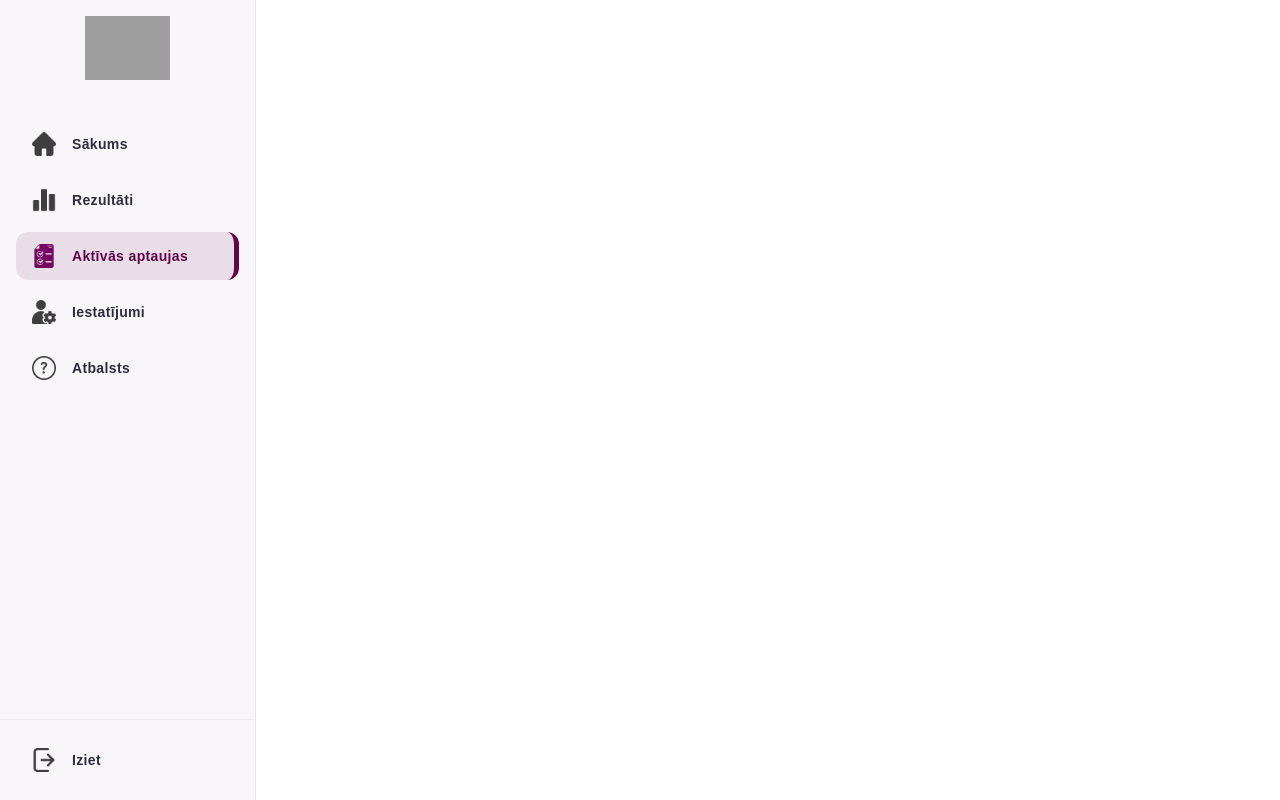
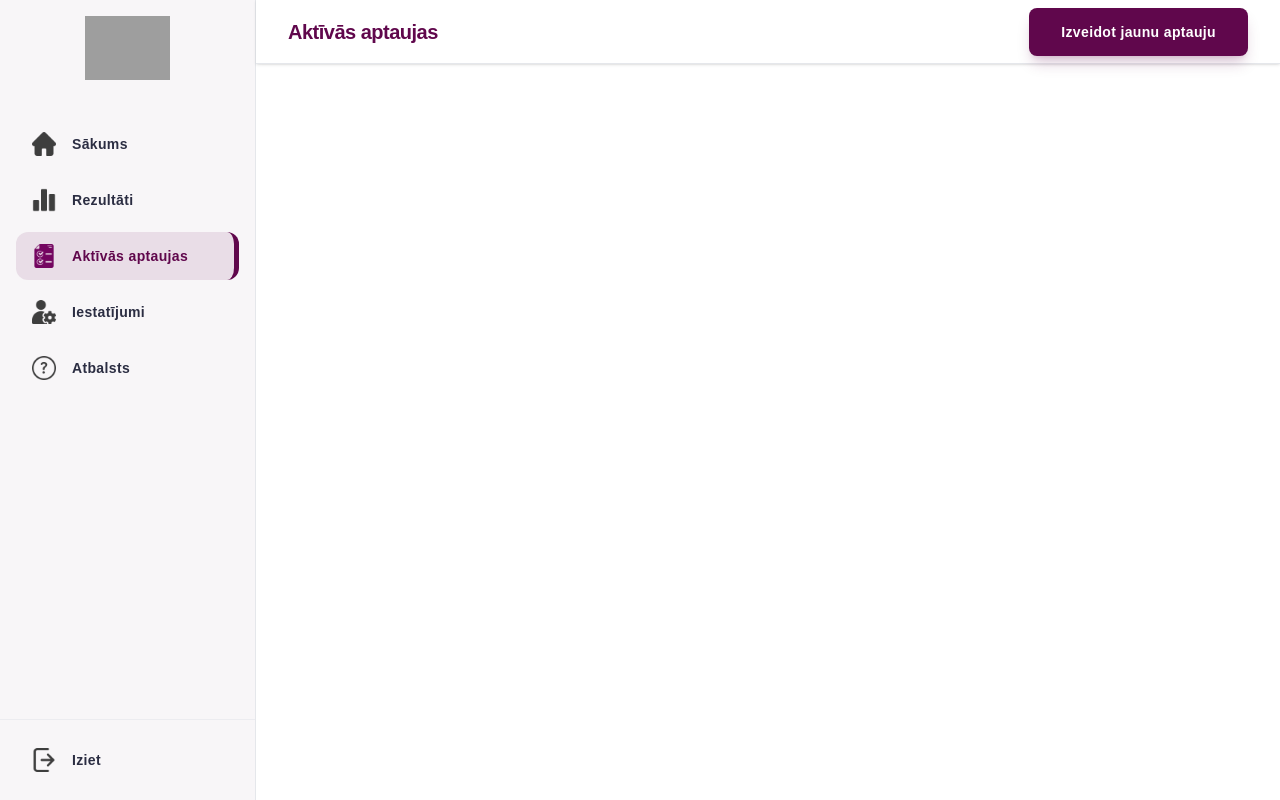
Before and after one commit to 23DP1NKris/Poller, a React (Vite) app in the folder frontend/: page /active-polls in a window 1280 px wide. Built offline with nearby package versions, Linux system fonts and the light colour scheme; grey boxes are pictures that could not be loaded.

Commit message:
Added a DashboardHeader component

```diff
--- /dev/null
+++ b/frontend/src/layouts/DashboardHeader.jsx
@@ -0,0 +1,20 @@
+import WithBackgroundBtn from "../components/WithBackgroundBtn.jsx"
+
+function DashboardHeader(props) {
+
+    return (
+        <header className="fixed top-0 left-0 lg:left-64 right-0 z-50 bg-white border-b border-gray-200 flex items-center justify-between px-8 h-16 shadow-sm">
+
+            <div className="flex items-center gap-4 ">
+                <h2 className="text-xl font-bold tracking-tight text-primary">{props.title}</h2>
+            </div>
+
+            <div className="flex items-center gap-4">
+                <WithBackgroundBtn text="Izveidot jaunu aptauju" />
+            </div>
+
+        </header>
+    )
+}
+
+export default DashboardHeader
--- a/frontend/src/layouts/Header.jsx
+++ b/frontend/src/layouts/GuestHeader.jsx
@@ -4,7 +4,7 @@ import close_menu_icon from "../assets/images/close_icon.png"
 import dropdown_arrow from "../assets/images/dropdown_arrow_down.png"
 import Logo from "../components/Logo.jsx"
 
-function Header() {
+function GuestHeader() {
     const [isOpen, setIsOpen] = useState(false)
 
     return (
@@ -86,4 +86,4 @@ function Header() {
     )
 }
 
-export default Header
+export default GuestHeader
--- a/frontend/src/pages/ActivePolls.jsx
+++ b/frontend/src/pages/ActivePolls.jsx
@@ -1,8 +1,20 @@
 import Sidebar from "../layouts/Sidebar.jsx"
+import DashboardHeader from "../layouts/DashboardHeader.jsx"
 
 function ActivePolls() {
     return(
-        <Sidebar />
+        <div className="flex min-h-screen">
+            <Sidebar />
+
+            <div className="flex-1 flex flex-col">
+                <DashboardHeader
+                    title="Aktīvās aptaujas"
+                />
+
+                <main className="p-6">
+                </main>
+            </div>
+        </div>
     )
 }
 
--- a/frontend/src/pages/Home.jsx
+++ b/frontend/src/pages/Home.jsx
@@ -1,6 +1,7 @@
 import { useAuth } from "../context/AuthContext"
 import { Navigate } from "react-router-dom"
 import Sidebar from "../layouts/Sidebar.jsx"
+import DashboardHeader from "../layouts/DashboardHeader.jsx";
 
 function Home() {
     const { user, loading } = useAuth()
@@ -14,10 +15,17 @@ function Home() {
     if (!user) return <Navigate to="/login" />
 
     return (
-        <div className="flex bg-white min-h-screen">
+        <div className="flex min-h-screen">
             <Sidebar />
-            <div className="flex-1 p-10">
-                <h1 className="text-2xl font-bold">Sveiks, {user.username}!</h1>
+
+            <div className="flex-1 flex flex-col">
+                <DashboardHeader
+                    title="Sākums"
+                />
+
+                <main className="p-6">
+                    <h1 className="text-2xl font-bold">Sveiks, {user.username}!</h1>
+                </main>
             </div>
         </div>
     )
--- a/frontend/src/pages/LandingPage.jsx
+++ b/frontend/src/pages/LandingPage.jsx
@@ -1,10 +1,10 @@
-import Header from "../layouts/Header.jsx"
+import GuestHeader from "../layouts/GuestHeader.jsx"
 import Hero from "../layouts/Hero.jsx"
 
 function LandingPage() {
     return (
         <>
-            <Header />
+            <GuestHeader />
             <Hero />
         </>
     )
--- a/frontend/src/pages/Results.jsx
+++ b/frontend/src/pages/Results.jsx
@@ -1,8 +1,20 @@
 import Sidebar from "../layouts/Sidebar.jsx"
+import DashboardHeader from "../layouts/DashboardHeader.jsx"
 
 function Results() {
     return(
-        <Sidebar />
+        <div className="flex min-h-screen">
+            <Sidebar />
+
+            <div className="flex-1 flex flex-col">
+                <DashboardHeader
+                    title="Rezultāti"
+                />
+
+                <main className="p-6">
+                </main>
+            </div>
+        </div>
     )
 }
 
--- a/frontend/src/pages/Settings.jsx
+++ b/frontend/src/pages/Settings.jsx
@@ -1,8 +1,20 @@
 import Sidebar from "../layouts/Sidebar.jsx"
+import DashboardHeader from "../layouts/DashboardHeader.jsx"
 
 function Settings() {
     return(
-        <Sidebar />
+        <div className="flex min-h-screen">
+            <Sidebar />
+
+            <div className="flex-1 flex flex-col">
+                <DashboardHeader
+                    title="Iestatījumi"
+                />
+
+                <main className="p-6">
+                </main>
+            </div>
+        </div>
     )
 }
 
--- a/frontend/src/pages/Support.jsx
+++ b/frontend/src/pages/Support.jsx
@@ -1,4 +1,4 @@
-import Header from "../layouts/Header.jsx"
+import GuestHeader from "../layouts/GuestHeader.jsx"
 import search_icon from "../assets/images/search_icon.png"
 import user_settings_icon from "../assets/images/user_settings_icon.png"
 import bar_chart_icon from "../assets/images/bar_chart_icon.png"
@@ -12,7 +12,7 @@ import Footer from "../layouts/Footer.jsx"
 function Support() {
     return (
         <>
-        <Header />
+        <GuestHeader />
 
         <div className="flex-1 mx-auto w-full px-6 py-12">
             <section className="text-center mb-16">
```
Also changed, not shown: 1 other file (tests, documents, lock files or other folders).
